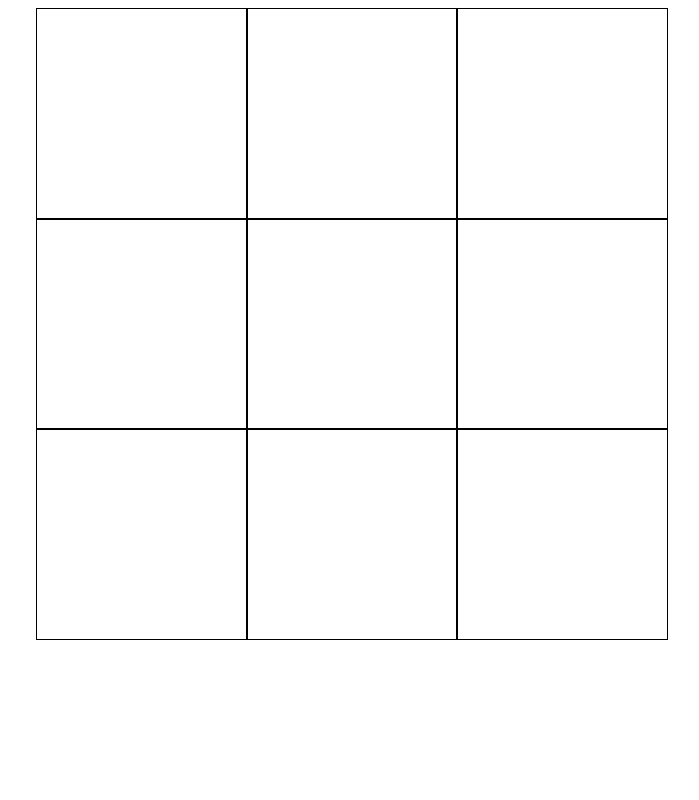
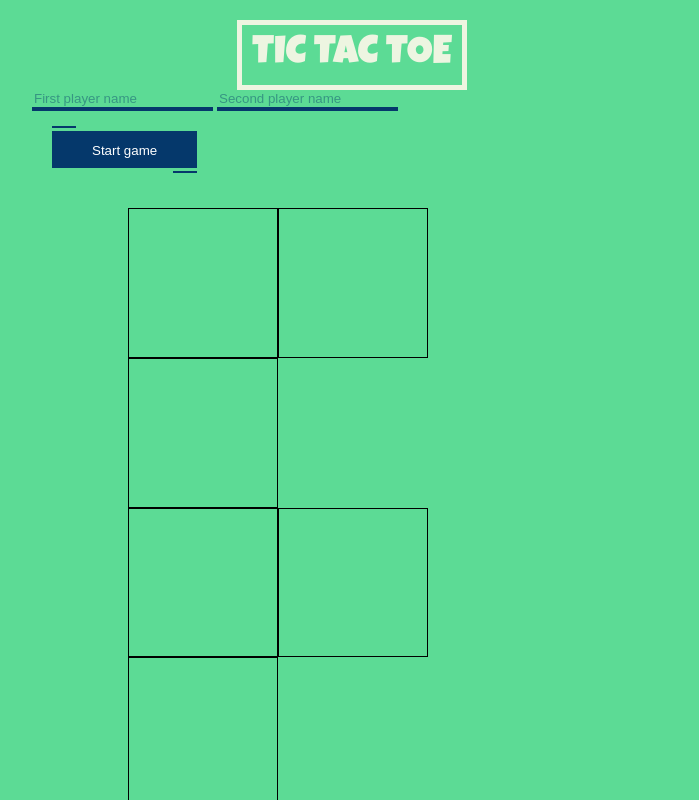
Before and after one commit to darshanjayadev/tic-tac-toe, a plain HTML site: page index.html in a window 1280 px wide. Shown: the top 800 px of the page, without its empty margins (288-987 px from the left). Drawn offline with Linux system fonts and the light colour scheme.

Commit message:
Add header and more styles

```diff
--- a/css/style.css
+++ b/css/style.css
@@ -1,11 +1,54 @@
+body {
+  background-color: #5CDB95;
+}
+
+main {
+  padding-top: 20px;
+  margin: 0 auto;
+  width: 50%;
+}
+
+/* Header */
+.header {
+  text-align: center;
+  font-family: 'Luckiest Guy', cursive;
+  color: #EDF5E1;
+}
+.header h3 {
+  padding: 10px;
+  display: inline-block;
+  border: 5px solid #EDF5E1;
+  font-size: 40px;
+}
+
+/* Message */
+
+.danger {
+  color: red;
+}
 
 #message {
   display: none;
 }
 
+/* Form */
+.input {
+  border: none;
+  outline: none;
+  border-bottom: 4px solid #05386B;
+  background-color: #5CDB95;
+}
+
+.input::placeholder {
+  color: #379683;
+}
+
+
+/* Game Board */
+
 .game-board {
-  width: 50%;
-  margin: 0 auto;
+  margin: 20px auto;
+  width: 70%;
 }
 
 .row {
@@ -27,7 +70,47 @@
   cursor: pointer;
 }
 
+/* btns */
+.button-border {
+  padding: 20px;
+  margin: 0 auto;
+}
 
-.danger {
-  color: red;
+.btn {
+  background-color: #05386B;
+  border: none;
+  color: #ffffff;
+  outline: none;
+  padding: 12px 40px 10px;
+  position: relative;
 }
+.btn:before,
+.btn:after {
+  border: 0 solid transparent;
+  transition: all 0.25s;
+  content: '';
+  height: 24px;
+  position: absolute;
+  width: 24px;
+}
+.btn:before {
+  border-top: 2px solid #05386B;
+  left: 0px;
+  top: -5px;
+}
+.btn:after {
+  border-bottom: 2px solid #05386B;
+  bottom: -5px;
+  right: 0px;
+}
+.btn:hover {
+  background-color: #05386B;
+}
+.btn:hover:before,
+.btn:hover:after {
+  height: 100%;
+  width: 100%;
+}
+
+
+/* 379683, 8EE4AF, EDF5E1 */
--- a/index.html
+++ b/index.html
@@ -8,10 +8,27 @@
     <meta name="description" content="description here">
     <meta name="keywords" content="keywords,here">
     <link rel="stylesheet" href="css/style.css" type="text/css">
+    <link rel="stylesheet" href="css/reset.css" type="text/css">
+    <link href="https://fonts.googleapis.com/css?family=Luckiest+Guy&display=swap" rel="stylesheet">
   </head>
   <body>
 
+    <main>
+      <div class="header">
+        <h3>TIC TAC TOE</h3>
+      </div>
+
       <div id="message" class="alert"></div>
+
+        <div id="player-names-form">
+          <form onsubmit="Game.start()" action="">
+            <input type="text" placeholder="First player name" id="fplayer" class="input">
+            <input type="text" placeholder="Second player name" id="splayer" class="input">
+            <div class="button-border">
+              <button class="btn">Start game</button>
+            </div>
+          </form>
+        </div>
 
         <div class="game-board">
 
@@ -35,6 +52,12 @@
 
         </div>
 
+        <div class="button-border">
+          <button id="reset-button" class="btn">restart</button>
+        </div>
+
+      </main>
+
         <script src="js/script.js"></script>
       </body>
       </html>
```
Lines whose indentation alone changed are shown as unchanged.
